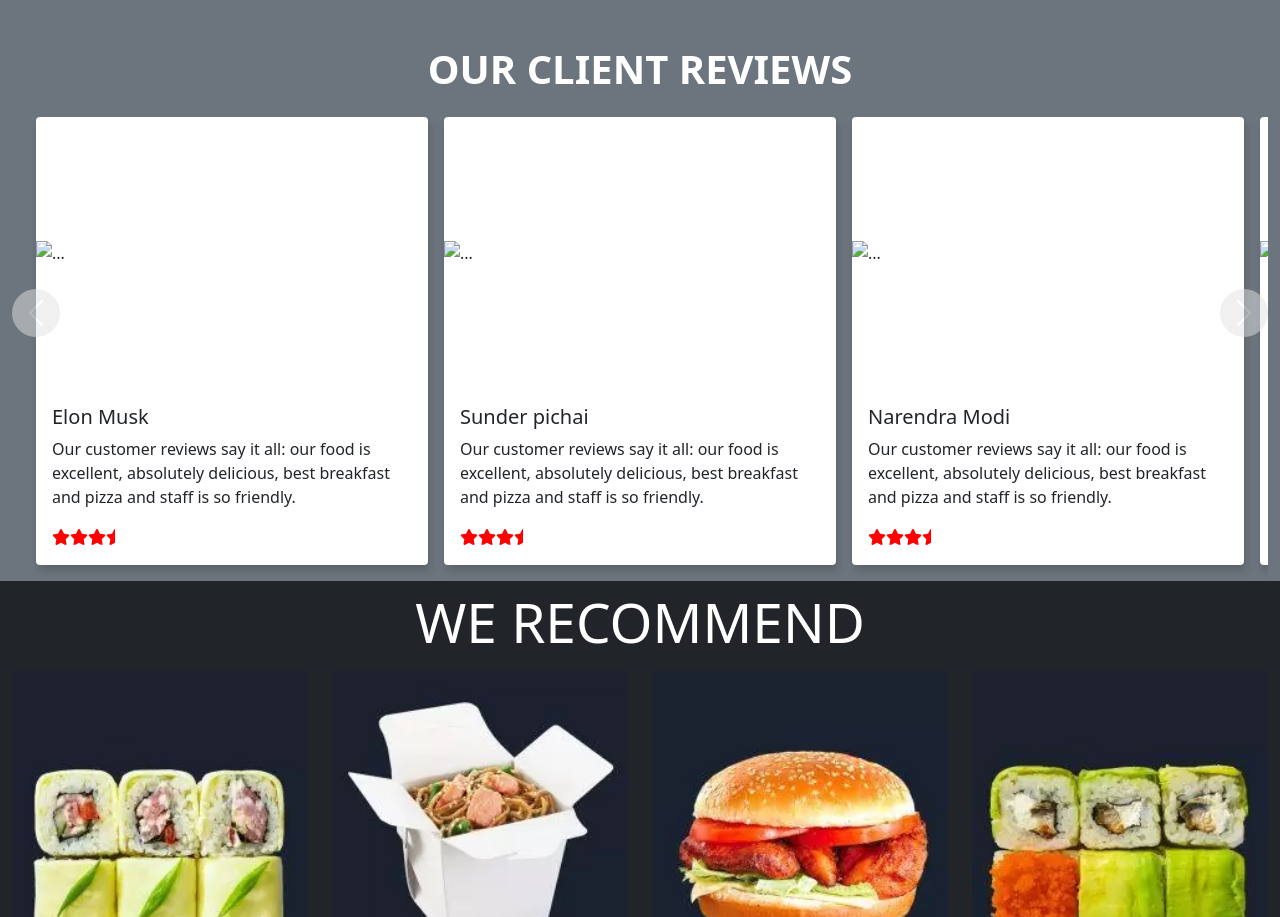
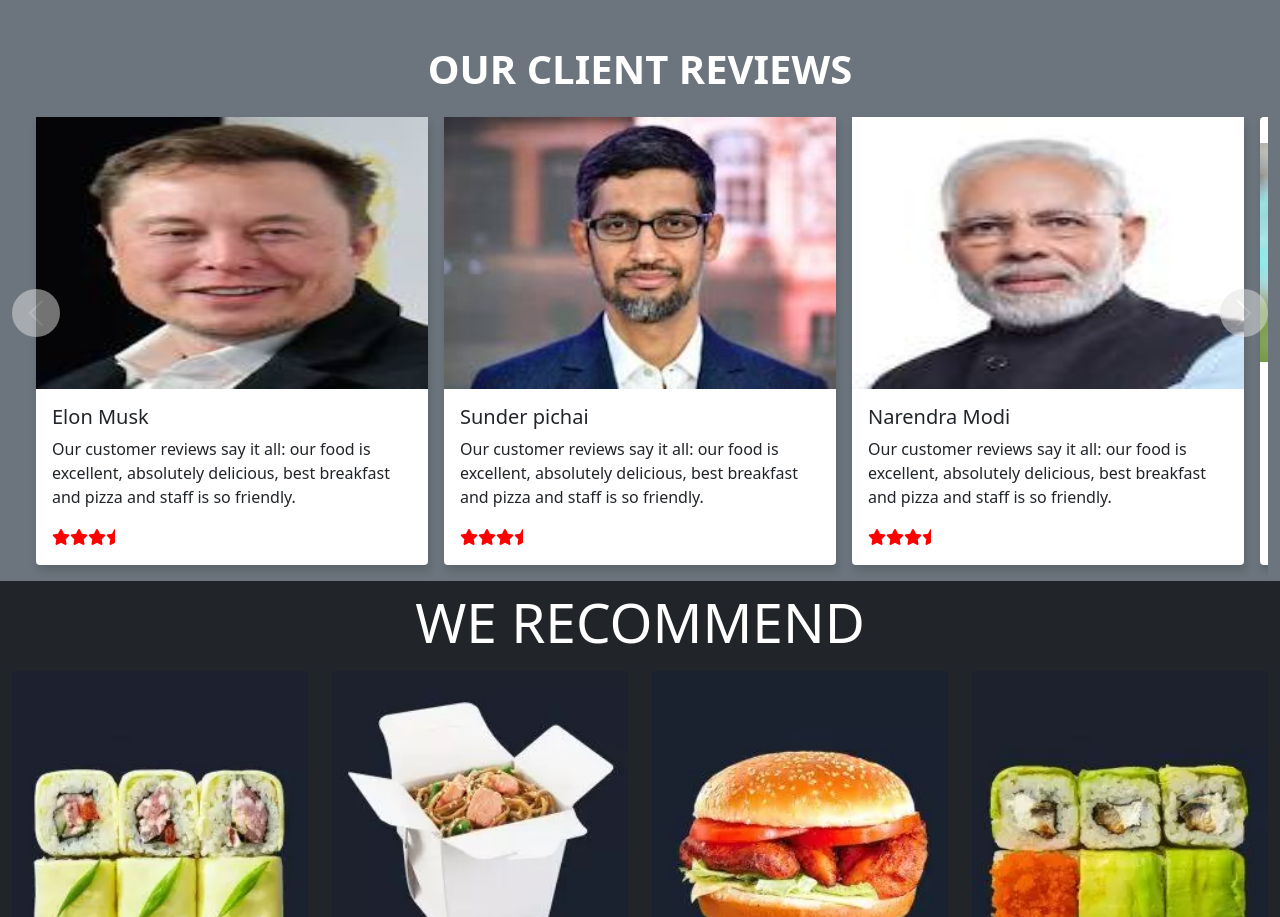
Before and after one commit to sachinsaxena7120/foodorder, a plain HTML site: page index.html in a window 1280 px wide. Shown: the part 3721-4638 px from the top of the page. Drawn offline with nearby package versions, Linux system fonts and the light colour scheme; files whose address does not match are found by name.

Commit message:
Update index.html

```diff
--- a/index.html
+++ b/index.html
@@ -563,7 +563,7 @@
             <div class="carousel-item active">
 
                 <div class="card">
-                    <div class="img-wrapper"><img src="../food order site/Elon Musk.jpg" class="d-block w-100" alt="..."> </div>
+                    <div class="img-wrapper"><img src="Elon Musk.jpg" class="d-block w-100" alt="..."> </div>
                     <div class="card-body">
                         <h5 class="card-title">Elon Musk</h5>
                         <p class="card-text">Our customer reviews say it all: our food is excellent, absolutely delicious, best breakfast and pizza and staff is so friendly.</p>
@@ -573,7 +573,7 @@
             </div>
             <div class="carousel-item">
                 <div class="card">
-                    <div class="img-wrapper"><img src="../food order site/sunder pichai.jpg" class="d-block w-100" alt="..."> </div>
+                    <div class="img-wrapper"><img src="sunder pichai.jpg" class="d-block w-100" alt="..."> </div>
                     <div class="card-body">
                         <h5 class="card-title">Sunder pichai</h5>
                         <p class="card-text">Our customer reviews say it all: our food is excellent, absolutely delicious, best breakfast and pizza and staff is so friendly.</p>
@@ -583,7 +583,7 @@
             </div>
             <div class="carousel-item">
                 <div class="card">
-                    <div class="img-wrapper"><img src="../food order site/modi.jpg" class="d-block w-100" alt="..."> </div>
+                    <div class="img-wrapper"><img src="modi.jpg" class="d-block w-100" alt="..."> </div>
                     <div class="card-body">
                         <h5 class="card-title">Narendra Modi</h5>
                         <p class="card-text">Our customer reviews say it all: our food is excellent, absolutely delicious, best breakfast and pizza and staff is so friendly.</p>
@@ -593,7 +593,7 @@
             </div>
             <div class="carousel-item">
                 <div class="card">
-                    <div class="img-wrapper"><img src="../food order site/sachin tendulkr.jpg" class="d-block w-100" alt="..."> </div>
+                    <div class="img-wrapper"><img src="sachin tendulkr.jpg" class="d-block w-100" alt="..."> </div>
                     <div class="card-body">
                         <h5 class="card-title">Sachin Tendulkar</h5>
                         <p class="card-text">Our customer reviews say it all: our food is excellent, absolutely delicious, best breakfast and pizza and staff is so friendly.</p>
@@ -604,7 +604,7 @@
             </div>
             <div class="carousel-item">
                 <div class="card">
-                    <div class="img-wrapper"><img src="../food order site/virat koli.jpg" class="d-block w-100" alt="..."> </div>
+                    <div class="img-wrapper"><img src="virat koli.jpg" class="d-block w-100" alt="..."> </div>
                     <div class="card-body">
                         <h5 class="card-title">Virat kohli</h5>
                         <p class="card-text">Our customer reviews say it all: our food is excellent, absolutely delicious, best breakfast and pizza and staff is so friendly.</p>
```
